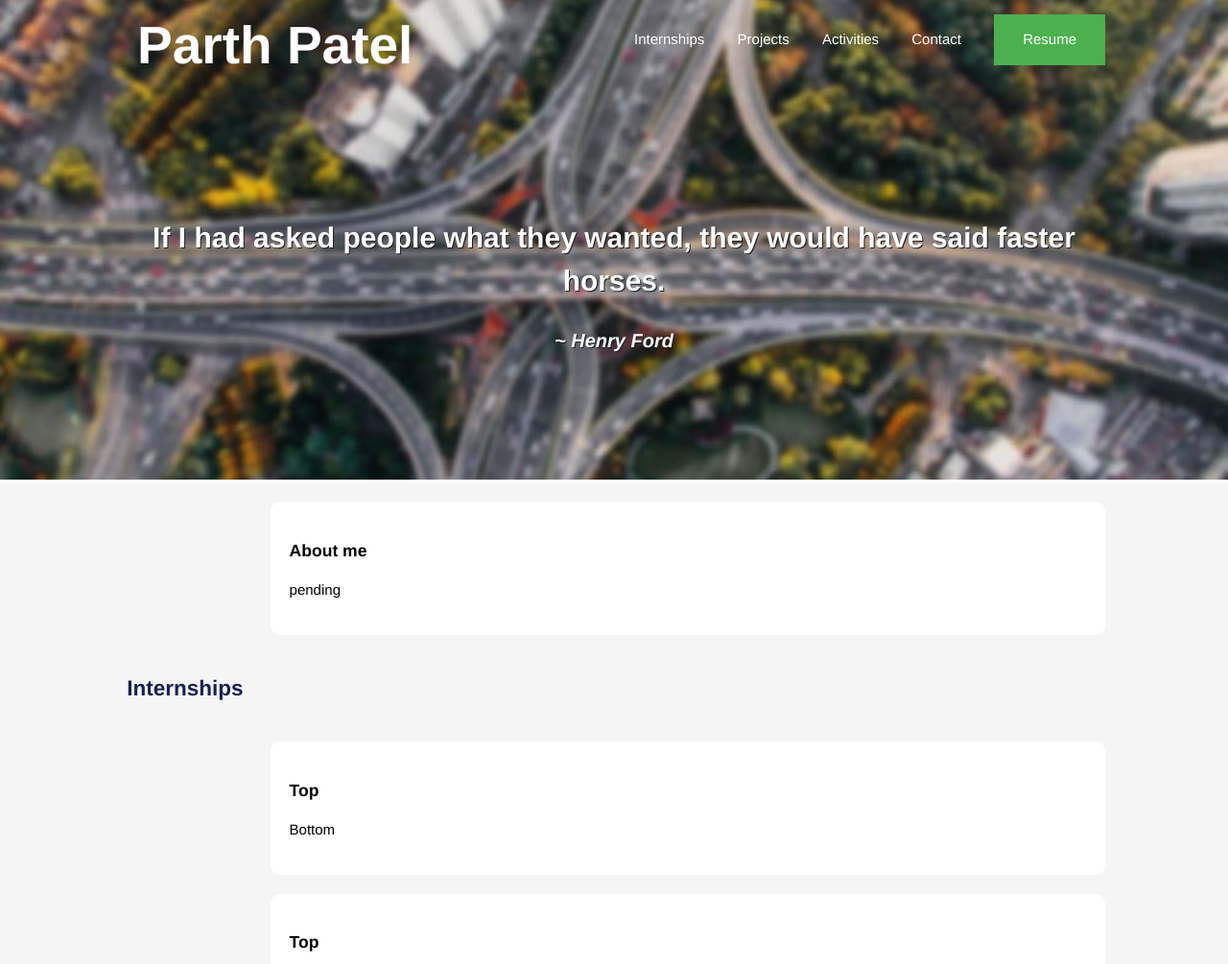
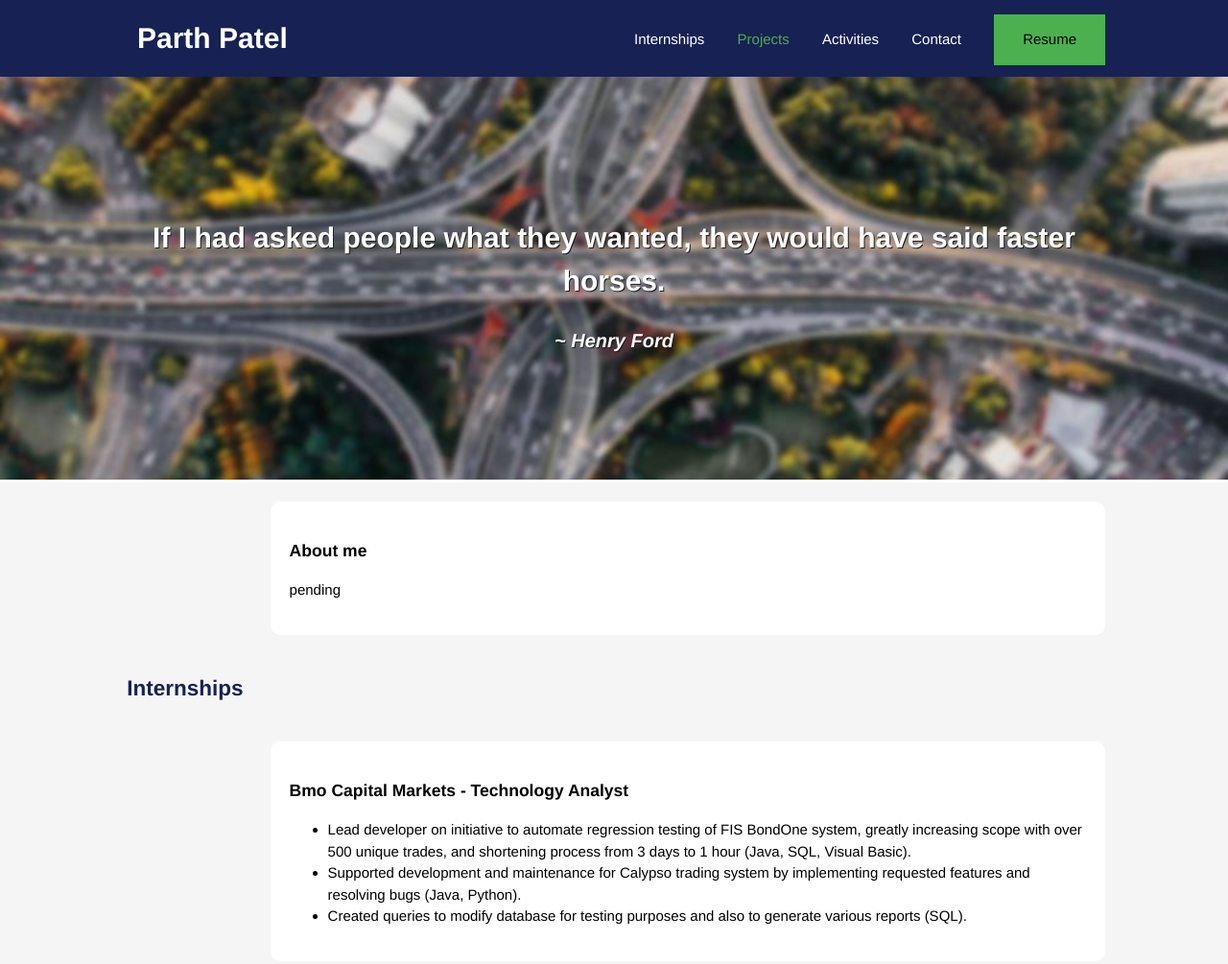
Before and after one commit to ParthC-Patel/parth64.github.io, a plain HTML site: page index.html in a window 1280 px wide. Shown: the top 1005 px of the page at 96% size. Drawn offline with nearby package versions, Linux system fonts and the light colour scheme.

```diff
--- a/cssStyle.css
+++ b/cssStyle.css
@@ -79,7 +79,7 @@
 .title {
 	position: -webkit-sticky;
     position: sticky;
-    top: 83px;
+    top: 80px;
     max-width: 22%;
     text-align: right;
     color: rgb(24,33,83);
--- a/index.html
+++ b/index.html
@@ -12,9 +12,37 @@
 <script>
 
 jQuery(document).ready(function($){
-	// Slowly fade in header background and decrease name size
+	// Slowly fade in header background, decrease name size, and bold menu elements
 	$('.header').css("background-color", "transparent").css("bottom-border", "none");
 	$(window).scroll(function(){
+
+		if ( $(this).scrollTop() > 0) {
+		if ( $(this).scrollTop() > $('#Internships').offset().top - 80 && $(this).scrollTop() < $('#Projects').offset().top - 80){
+			$('internships').css("color", "rgb(76, 176, 79)")
+			$('projects').css("color", "white")
+			$('activities').css("color", "white")
+			$('contact').css("color", "white")
+		} else if ( $(this).scrollTop() > $('#Projects').offset().top - 80 && $(this).scrollTop() < $('#Activities').offset().top - 80){
+			$('internships').css("color", "white")
+			$('projects').css("color", "rgb(76, 176, 79)")
+			$('activities').css("color", "white")
+			$('contact').css("color", "white")
+		} else if ( $(this).scrollTop() > $('#Activities').offset().top - 80 && $(this).scrollTop() < $('#Contact').offset().top - 80){
+			$('internships').css("color", "white")
+			$('projects').css("color", "white")
+			$('activities').css("color", "rgb(76, 176, 79)")
+			$('contact').css("color", "white")
+		} else if ( $(this).scrollTop() > $('#Contact').offset().top - 80 ) {
+			$('internships').css("color", "white")
+			$('projects').css("color", "white")
+			$('activities').css("color", "white")
+			$('contact').css("color", "rgb(76, 176, 79)")
+		} else {
+			$('internships').css("color", "white")
+			$('projects').css("color", "white")
+			$('activities').css("color", "white")
+			$('contact').css("color", "white")
+		}
 
 		$('.header h1').css("font-size", "55px");
 		$('.header h1').css("line-height", "20px");
@@ -25,6 +53,7 @@
 		} else {
 			$('.header').css("background-color", "rgba(24,33,83," + $(this).scrollTop()/400 + ")")
 			$('.header h1').css("font-size", 55 - $(this).scrollTop()/16 + "px").css("line-height", 20 + $(this).scrollTop()/20 + "px");
+		}
 		}
 	});
 });
@@ -54,11 +83,11 @@
 			</h1>
 
 			<ul>
-				<li> <internships> <a href="#Internships" >Internships</a> </internships> </li>
-				<li> <projects> <a href="#Projects">Projects</a> </projects> </li>
-				<li> <activities> <a href="#Activities">Activities</a> </activities> </li>
-				<li> <contact> <a href="#Contact">Contact</a> </contact> </li>
-				<li> <button> <a href="Resume.html">Resume</a> </button> </li>
+				<li>  <a href="#Internships" > <internships> Internships </internships> </a>  </li>
+				<li>  <a href="#Projects"> <projects> Projects </projects> </a>  </li>
+				<li>  <a href="#Activities"> <activities> Activities </activities> </a> </li>
+				<li>  <a href="#Contact"> <contact> Contact </contact> </a> </li>
+				<li>  <a href="Resume.html"> <button> Resume </button> </a> </li>
 			</ul>
 
 		</div>
@@ -89,10 +118,12 @@
 		</div>
 	</section>
 	<section class="tile">
-		<h3>Top</h3>
-		<p>
-			Bottom
-		</p>
+		<h3>Bmo Capital Markets - Technology Analyst</h3>
+		<ul>
+			<li>Lead developer on initiative to automate regression testing of FIS BondOne system, greatly increasing scope with over 500 unique trades, and shortening process from 3 days to 1 hour (Java, SQL, Visual Basic).</li>
+			<li>Supported development and maintenance for Calypso trading system by implementing requested features and resolving bugs (Java, Python).</li>
+			<li>Created queries to modify database for testing purposes and also to generate various reports (SQL).</li>
+		</ul>
 	</section>
 	<section class="tile">
 		<h3>Top</h3>
@@ -159,8 +190,6 @@
 
 
 
-
-
 	<footer id="Contact">
 		<div class="container">
 			Contact Me: <a href="mailto:parthp8902@gmail.com">parthp8902@gmail.com</a><br>
```
